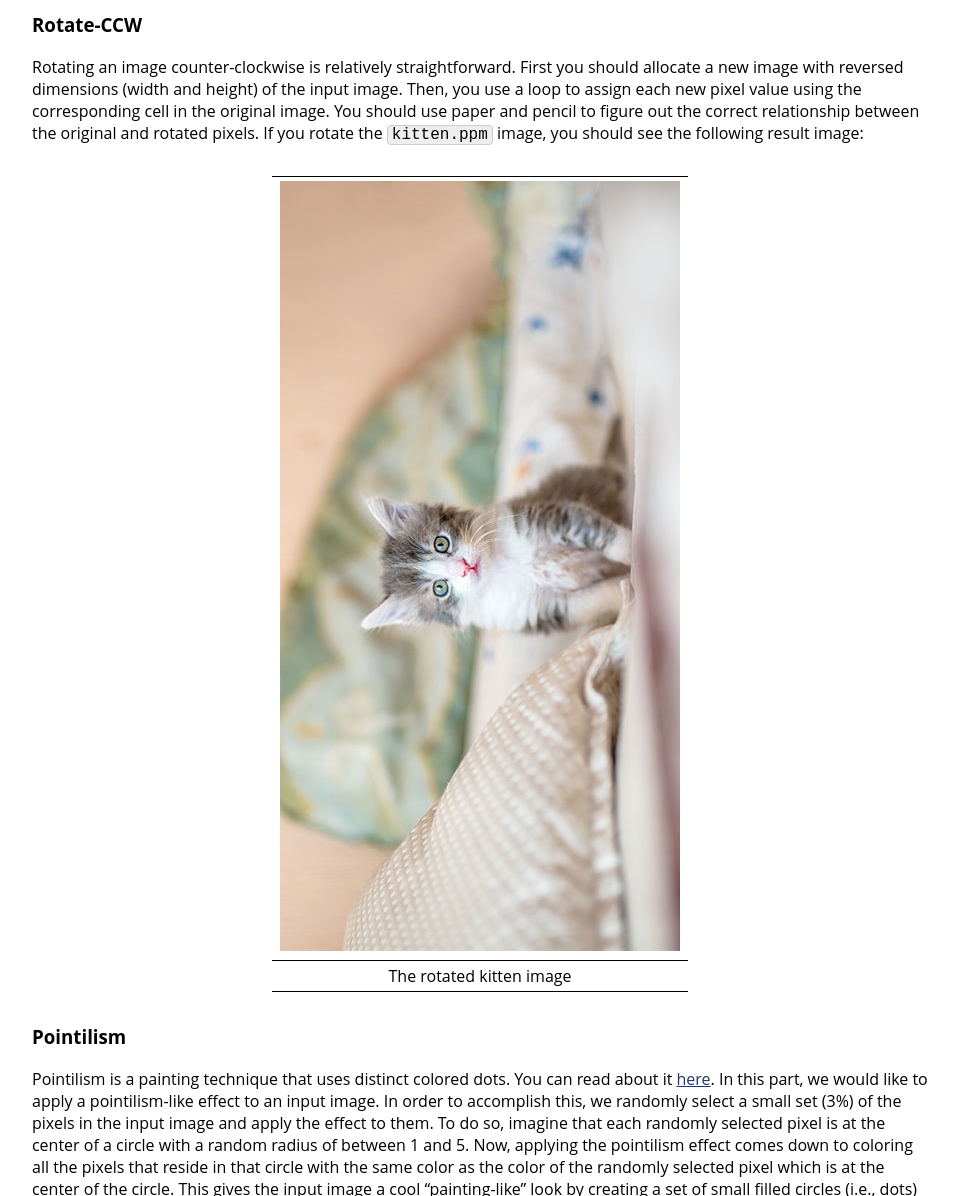
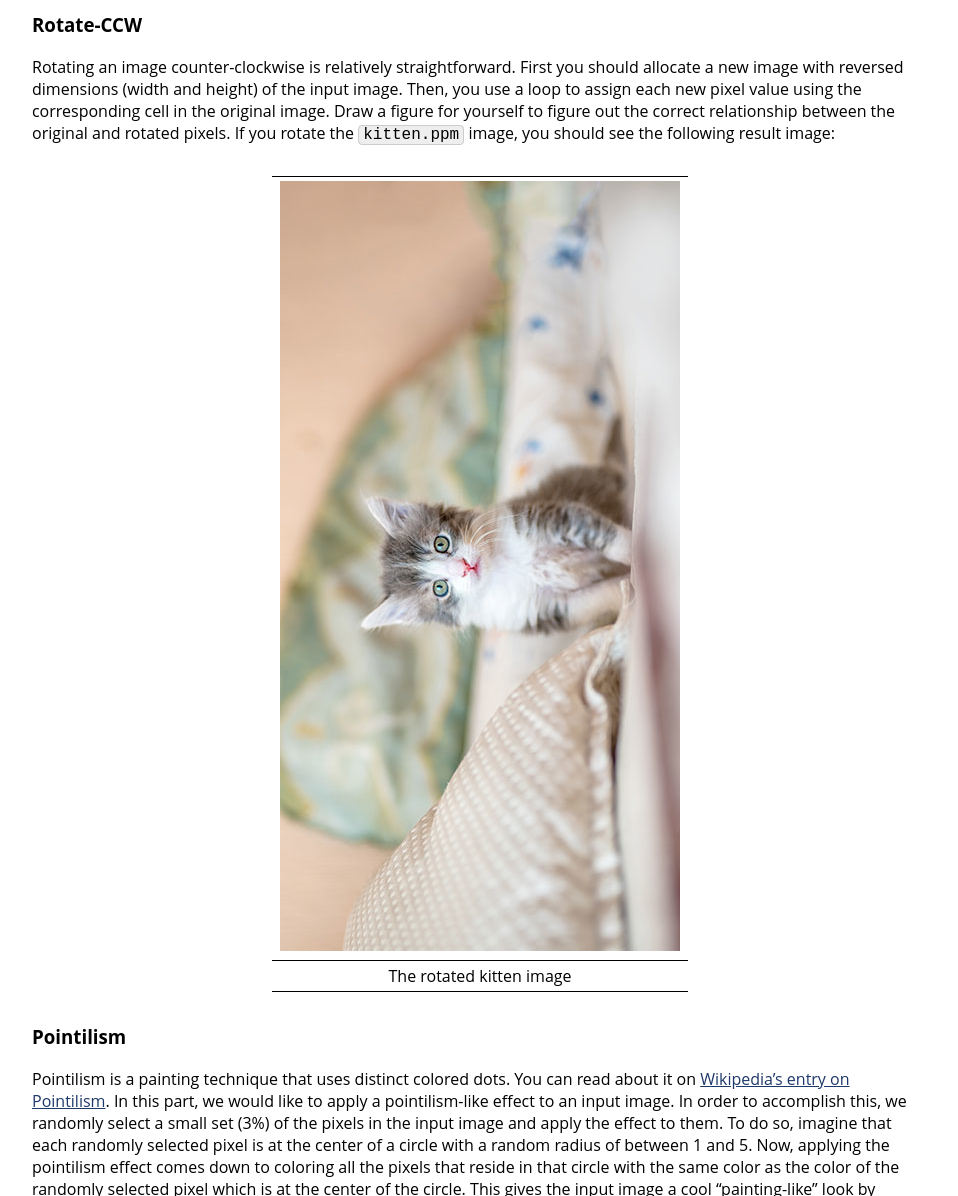
Before and after one commit to jhu-ip/cs220-f25, a Jekyll site: the page built from assign/midterm.md, in a window 1280 px wide and 1400 px high, scrolled down 9966 px. Shown: the part 204-1400 px from the top of the window, without its empty margins (160-1118 px from the left). Built offline with Jekyll 4.4.1, drawn with Linux system fonts in a browser that asks for light colours.

Commit message:
midterm project handout: fixing typos, grammar, clarifications, etc.

```diff
--- a/assign/midterm.md
+++ b/assign/midterm.md
@@ -297,7 +297,7 @@ If you crop the `kitten.ppm` image from (top col=200, top row=200) to (bottom co
 
 
 ### Rotate-CCW
-Rotating an image counter-clockwise is relatively straightforward. First you should allocate a new image with reversed dimensions (width and height) of the input image. Then, you use a loop to assign each new pixel value using the corresponding cell in the original image. You should use paper and pencil to figure out the correct relationship between the original and rotated pixels. If you rotate the `kitten.ppm` image, you should see the following result image:
+Rotating an image counter-clockwise is relatively straightforward. First you should allocate a new image with reversed dimensions (width and height) of the input image. Then, you use a loop to assign each new pixel value using the corresponding cell in the original image. Draw a figure for yourself to figure out the correct relationship between the original and rotated pixels. If you rotate the `kitten.ppm` image, you should see the following result image:
 
 |![The rotated kitten image]({{site.baseurl}}/img/midterm/kitten_ccw.png)|
 |:--:|
@@ -305,7 +305,7 @@ Rotating an image counter-clockwise is relatively straightforward. First you sho
 
 ### Pointilism
 
-Pointilism is a painting technique that uses distinct colored dots. You can read about it [here](https://en.wikipedia.org/wiki/Pointillism). In this part, we would like to apply a pointilism-like effect to an input image. In order to accomplish this, we randomly select a small set (3%) of the pixels in the input image and apply the effect to them. To do so, imagine that each randomly selected pixel is at the center of a circle with a random radius of between 1 and 5. Now, applying the pointilism effect comes down to coloring all the pixels that reside in that circle with the same color as the color of the randomly selected pixel which is at the center of the circle. This gives the input image a cool "painting-like" look by creating a set of small filled circles (i.e., dots) across the image, where each dot is uniformly colored with the color of the randomly selected pixel which is located at the center of that dot. Note that if a randomly selected pixel is near or at a boundary, then you do not need to apply the effect to the parts that may extend past the borders of the image.
+Pointilism is a painting technique that uses distinct colored dots. You can read about it on [Wikipedia's entry on Pointilism](https://en.wikipedia.org/wiki/Pointillism). In this part, we would like to apply a pointilism-like effect to an input image. In order to accomplish this, we randomly select a small set (3%) of the pixels in the input image and apply the effect to them. To do so, imagine that each randomly selected pixel is at the center of a circle with a random radius of between 1 and 5. Now, applying the pointilism effect comes down to coloring all the pixels that reside in that circle with the same color as the color of the randomly selected pixel which is at the center of the circle. This gives the input image a cool "painting-like" look by creating a set of small filled circles (i.e., dots) across the image, where each dot is uniformly colored with the color of the randomly selected pixel which is located at the center of that dot. Note that if a randomly selected pixel is near or at a boundary, then you do not need to apply the effect to the parts that may extend past the borders of the image.
 
 For example, if we do:
 
```
